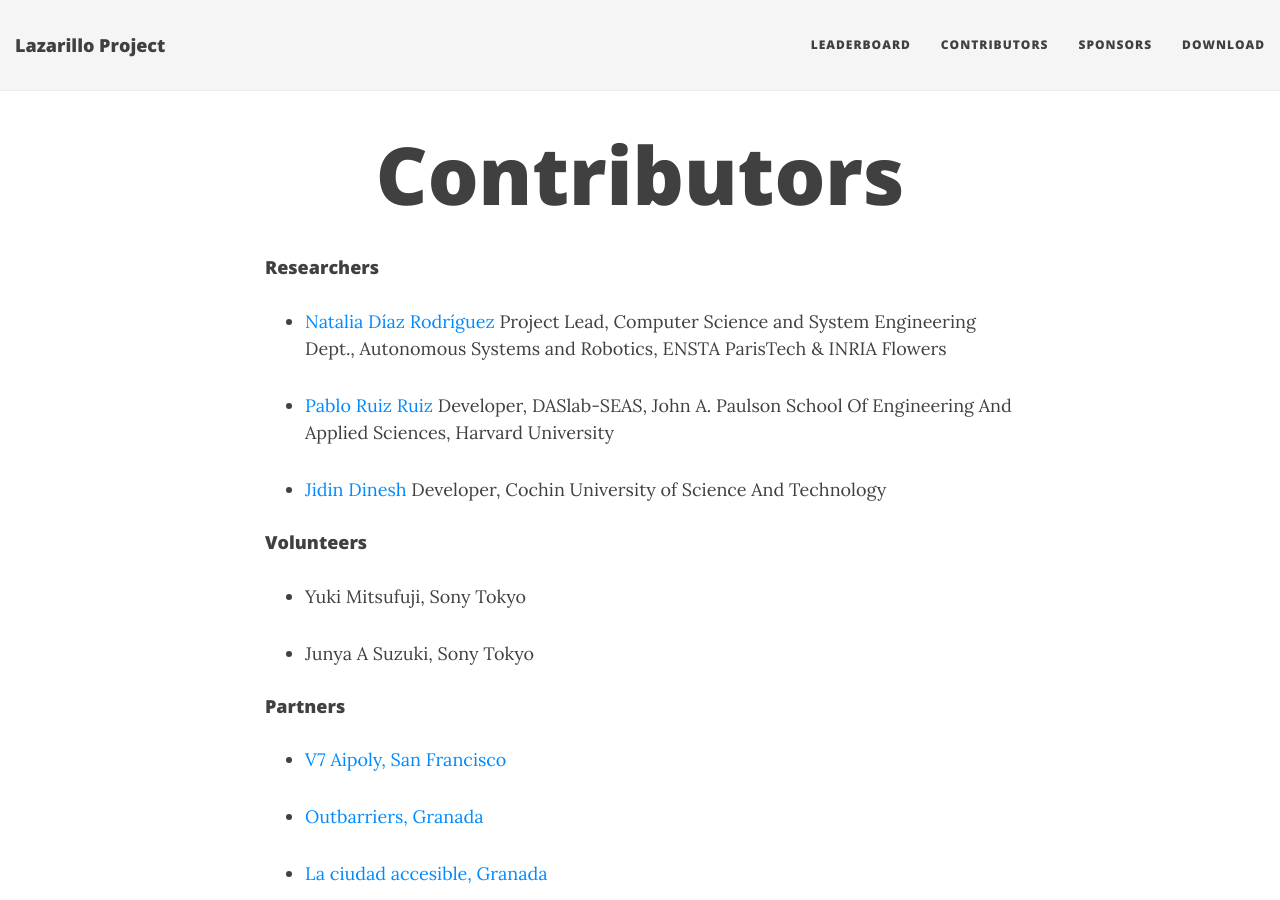
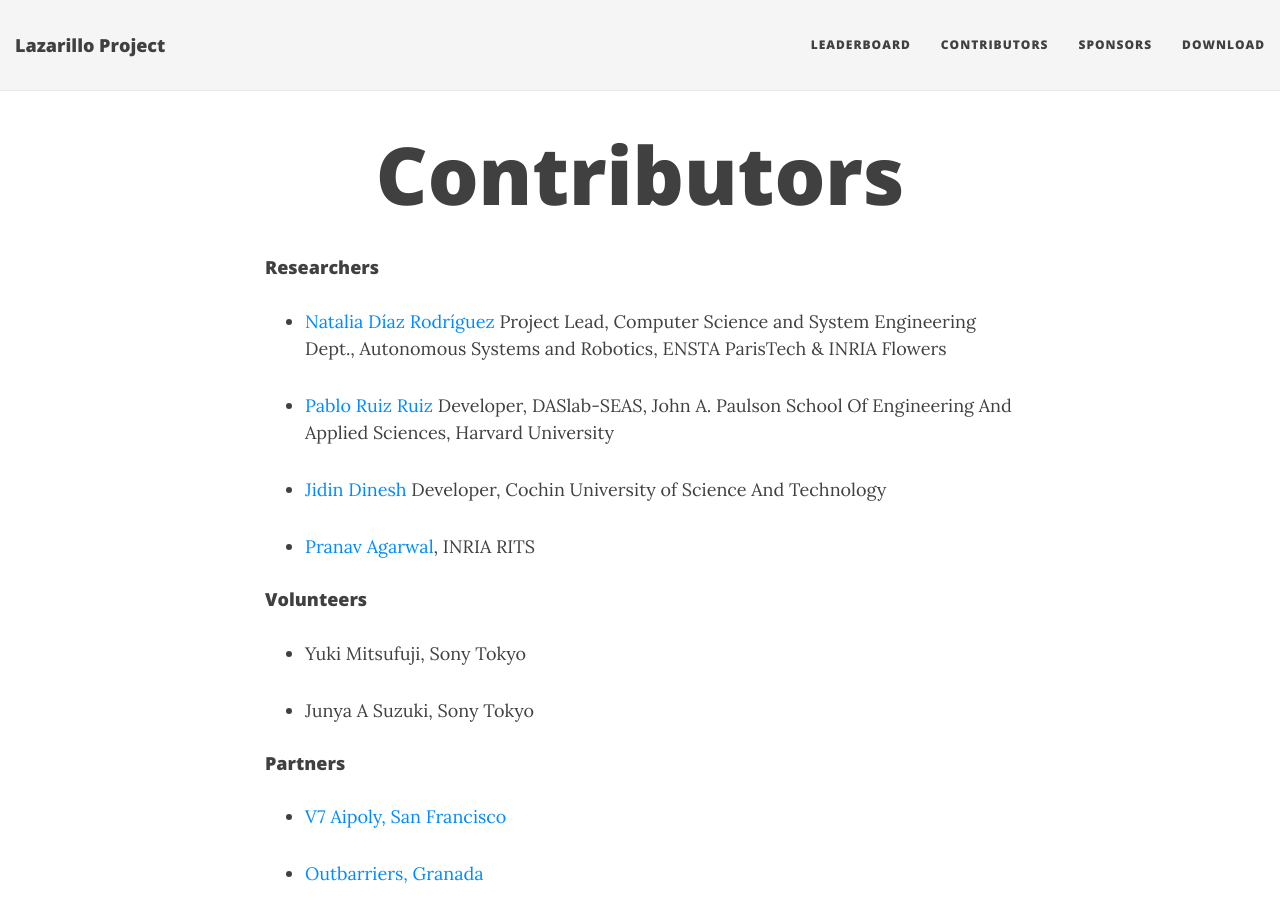
Before and after one commit to lazarilloproject/lazarilloproject.github.io, a Jekyll site: the page built from Contributors.md, in a window 1280 px wide and 900 px high. Built offline with Jekyll 4.4.1, drawn with Linux system fonts in a browser that asks for light colours; nearby versions of some CDN libraries.

Commit message:
Update Contributors.md

```diff
--- a/Contributors.md
+++ b/Contributors.md
@@ -11,6 +11,8 @@ title: Contributors
 
 
 * [Jidin Dinesh](http://jidindinesh.github.io) Developer, Cochin University of Science And Technology
+
+* [Pranav Agarwal](https://www.linkedin.com/in/pranav-agarwal-6b4453114/), INRIA RITS
 
 #### Volunteers
 * Yuki Mitsufuji, Sony Tokyo
```
